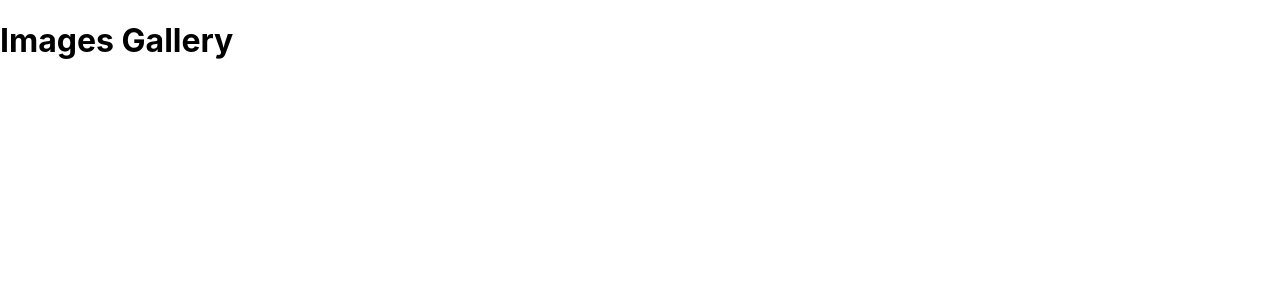
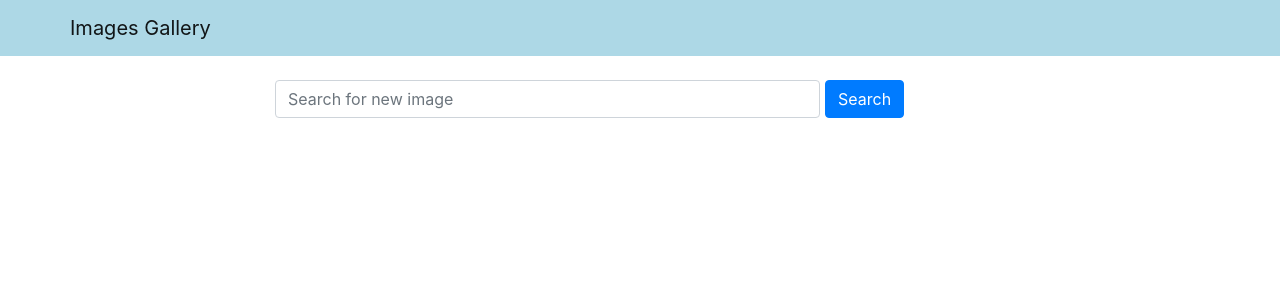
Before and after one commit to GabrielHodada/images-gallery, a React (Create React App) app in the folder frontend/: page / in a window 1280 px wide. Shown: the top 300 px of the page. Built offline with nearby package versions, Linux system fonts and the light colour scheme.

Commit message:
controlled Search component

```diff
--- a/frontend/package.json
+++ b/frontend/package.json
@@ -6,7 +6,9 @@
     "@testing-library/jest-dom": "^5.14.1",
     "@testing-library/react": "^11.2.7",
     "@testing-library/user-event": "^12.8.3",
+    "bootstrap": "^4.5.3",
     "react": "^17.0.2",
+    "react-bootstrap": "^1.4.0",
     "react-dom": "^17.0.2",
     "react-scripts": "4.0.3",
     "web-vitals": "^1.1.2"
--- a/frontend/src/App.js
+++ b/frontend/src/App.js
@@ -1,8 +1,23 @@
+import "bootstrap/dist/css/bootstrap.min.css";
+import Header from "./components/Header";
+import Search from "./components/Search";
+import { useState } from "react";
 
 const App = () => {
+
+  const [word, setWord] = useState("")
+
+  const handleSearchSubmit = (e) => {
+    e.preventDefault();
+    console.log(word);
+  }
+
+  console.log(word);
+
   return (
     <div >
-      <h1>Images Gallery</h1>
+      <Header title="Images Gallery"/>
+      <Search word={word} setWord={setWord} handleSubmit={handleSearchSubmit}/>
     </div>
   );
 }
--- /dev/null
+++ b/frontend/src/components/Header.js
@@ -0,0 +1,17 @@
+import React from "react";
+import { Navbar, Container } from "react-bootstrap";
+
+const navbarStyle = {
+    backgroundColor: "lightblue"
+}
+const Header = (props) => {
+    return (
+        <Navbar style={navbarStyle} variant="light">
+            <Container>
+                <Navbar.Brand href="/">{props.title}</Navbar.Brand>
+            </Container>
+        </Navbar>
+    )
+}
+
+export default Header;
--- /dev/null
+++ b/frontend/src/components/Search.js
@@ -0,0 +1,29 @@
+import React from "react";
+import { Container, Row, Col, Form, Button} from "react-bootstrap";
+
+const Search = ({word, setWord, handleSubmit}) => {
+  return (
+    <Container className="mt-4">
+      <Row className="justify-content-center">
+        <Col xs={12} md={8}>
+          <Form onSubmit={handleSubmit}>
+            <Form.Row>
+              <Col xs ={9}>
+                <Form.Control
+                type="text"
+                value={word}
+                onChange={(e)=> setWord(e.target.value)}
+                placeholder="Search for new image" />
+              </Col>
+              <Button variant="primary" type="submit">Search</Button>
+              <Col>
+              </Col>
+            </Form.Row>
+          </Form>
+        </Col>
+      </Row>
+    </Container>
+  );
+};
+
+export default Search;
```
Also changed, not shown: 1 other file (tests, documents, lock files or other folders).
